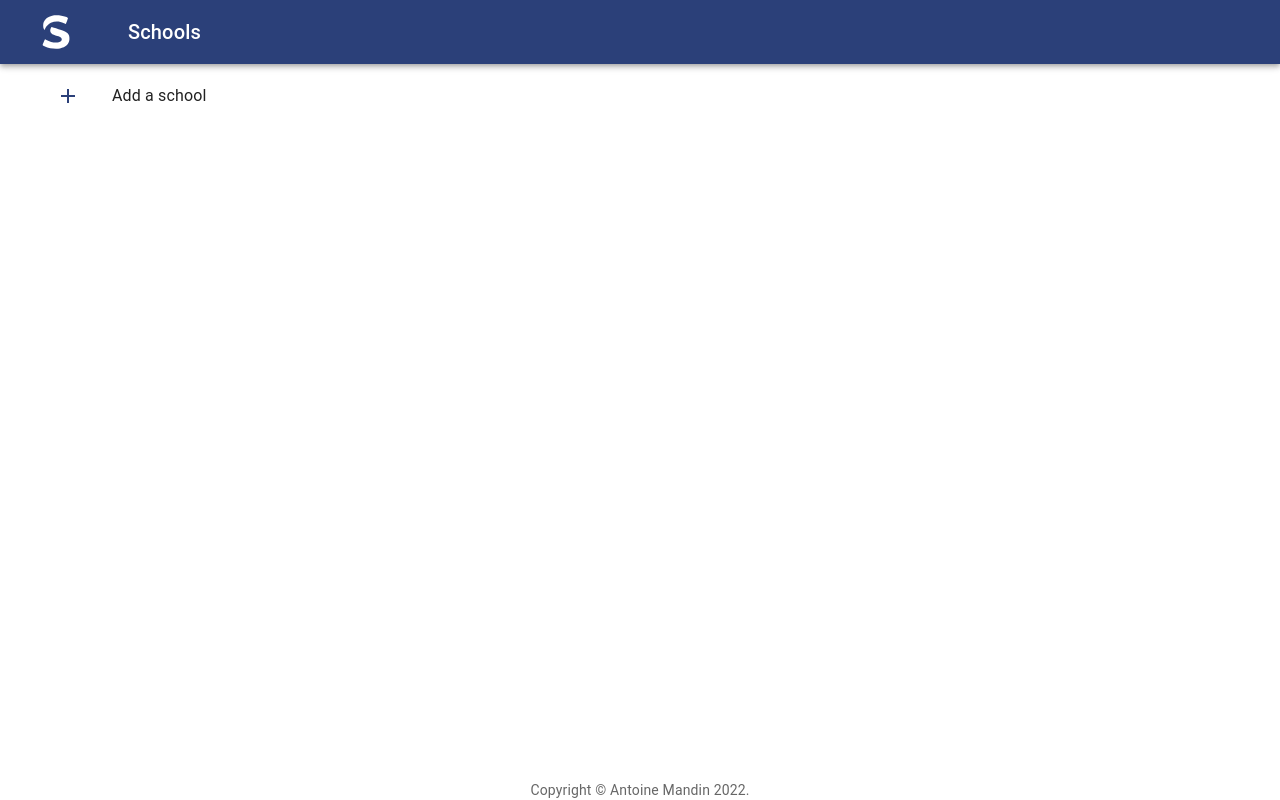
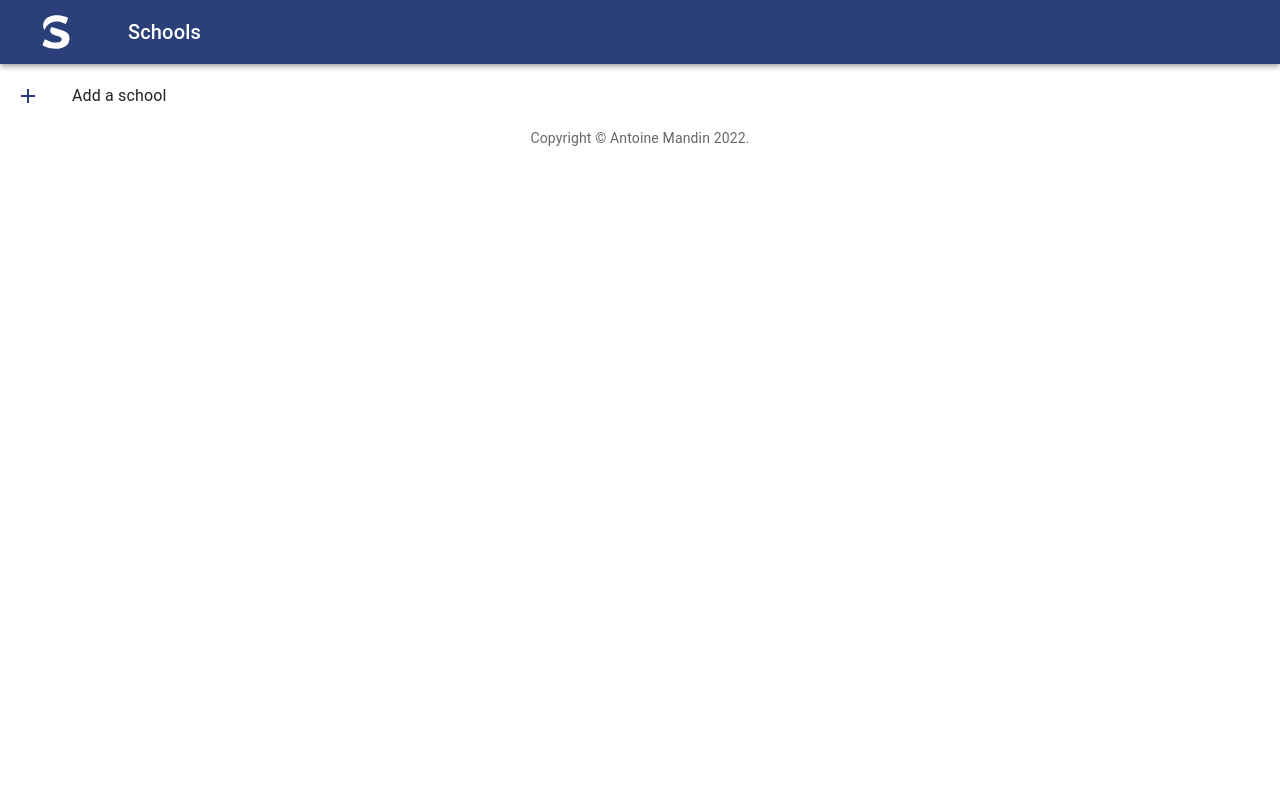
Before and after one commit to Doreapp/skillect, a React (Create React App) app in the folder frontend/: page /school in a window 1280 px wide. Built offline with nearby package versions, Linux system fonts and the light colour scheme; no server answers.

Commit message:
:hammer: Introduce frontend router

```diff
--- a/frontend/package.json
+++ b/frontend/package.json
@@ -21,6 +21,7 @@
     "prettier": "^2.7.1",
     "react": "latest",
     "react-dom": "latest",
+    "react-router-dom": "^6.4.3",
     "react-scripts": "latest",
     "tailwindcss": "latest",
     "typescript": "latest",
--- a/frontend/src/App.tsx
+++ b/frontend/src/App.tsx
@@ -9,8 +9,7 @@ import Container from "@mui/material/Container"
 import Typography from "@mui/material/Typography"
 import AppBar from "./components/AppBar"
 import SchoolsPage from "./components/SchoolsPage"
-import {ISchool} from "./models/School"
-import {api} from "./core/api"
+import {Routes, Route} from "react-router-dom"
 
 /**
  * Copyright element
@@ -26,44 +25,20 @@ function Copyright(): JSX.Element {
   )
 }
 
-interface AppState {
-  schools: ISchool[]
-  fetching: boolean
-}
-
 /**
  * Builds the app-level element
  * @returns Element containing the main content
  */
-export default class App extends React.Component<{}, AppState> {
-  state: AppState = {
-    schools: [],
-    fetching: true,
-  }
-
-  componentDidMount(): void {
-    console.log("Fetching schools...")
-    api
-      .getSchools()
-      .then((schools) => {
-        this.setState({schools, fetching: false})
-      })
-      .catch((error) => {
-        console.warn("Error while fetching schools:", error)
-        this.setState({...this.state, fetching: false})
-      })
-  }
-
+export default class App extends React.Component<{}, {}> {
   render(): JSX.Element {
     return (
       <Container className="p-0 h-screen flex flex-col" maxWidth={false}>
         <AppBar title="Schools" />
-        <Container className="p-0 flex-1">
-          <SchoolsPage
-            schools={this.state.schools}
-            loading={this.state.fetching}
-          />
-        </Container>
+        <Routes>
+          <Route path="/">
+            <Route path="school" element={<SchoolsPage />} />
+          </Route>
+        </Routes>
         <Copyright />
       </Container>
     )
--- a/frontend/src/components/SchoolsPage.tsx
+++ b/frontend/src/components/SchoolsPage.tsx
@@ -12,11 +12,13 @@ import {
 } from "@mui/material"
 import * as React from "react"
 import {ISchool} from "../models/School"
+import {api} from "../core/api"
 import AddIcon from "@mui/icons-material/Add"
 
-export interface SchoolsPageProps {
+export interface SchoolsPageState {
   schools: ISchool[]
   loading: boolean
+  tried: boolean
 }
 
 /**
@@ -58,11 +60,31 @@ function listItem(
     </ListItem>
   )
 }
+export default function SchoolsPage(): JSX.Element {
+  const [state, setState] = React.useState<SchoolsPageState>({
+    schools: [],
+    loading: true,
+    tried: false,
+  })
 
-export default function SchoolsPage(props: SchoolsPageProps): JSX.Element {
+  React.useEffect(() => {
+    if (state.tried) {
+      return
+    }
+    console.log("Fetching schools...")
+    api
+      .getSchools()
+      .then((schools) => {
+        setState({schools, loading: false, tried: true})
+      })
+      .catch((error) => {
+        console.warn("Error while fetching schools:", error)
+        setState({...state, loading: false, tried: true})
+      })
+  })
+
   const items = []
-
-  if (props.loading) {
+  if (state.schools == null) {
     // Only show a single squeleton element
     items.push(
       listItem(
@@ -74,7 +96,7 @@ export default function SchoolsPage(props: SchoolsPageProps): JSX.Element {
     )
   } else {
     let key = 0
-    for (const school of props.schools) {
+    for (const school of state.schools) {
       items.push(listItem(key++, school.name, school.description))
     }
   }
--- a/frontend/src/index.tsx
+++ b/frontend/src/index.tsx
@@ -14,6 +14,7 @@ import {
 import {CssBaseline} from "@mui/material"
 import "./index.css"
 import App from "./App"
+import {BrowserRouter} from "react-router-dom"
 
 const rootElement = document.getElementById("root")
 // eslint-disable-next-line @typescript-eslint/no-non-null-assertion
@@ -55,7 +56,9 @@ root.render(
     <StyledEngineProvider injectFirst>
       <ThemeProvider theme={theme}>
         <CssBaseline />
-        <App />
+        <BrowserRouter>
+          <App />
+        </BrowserRouter>
       </ThemeProvider>
     </StyledEngineProvider>
   </React.StrictMode>
```
